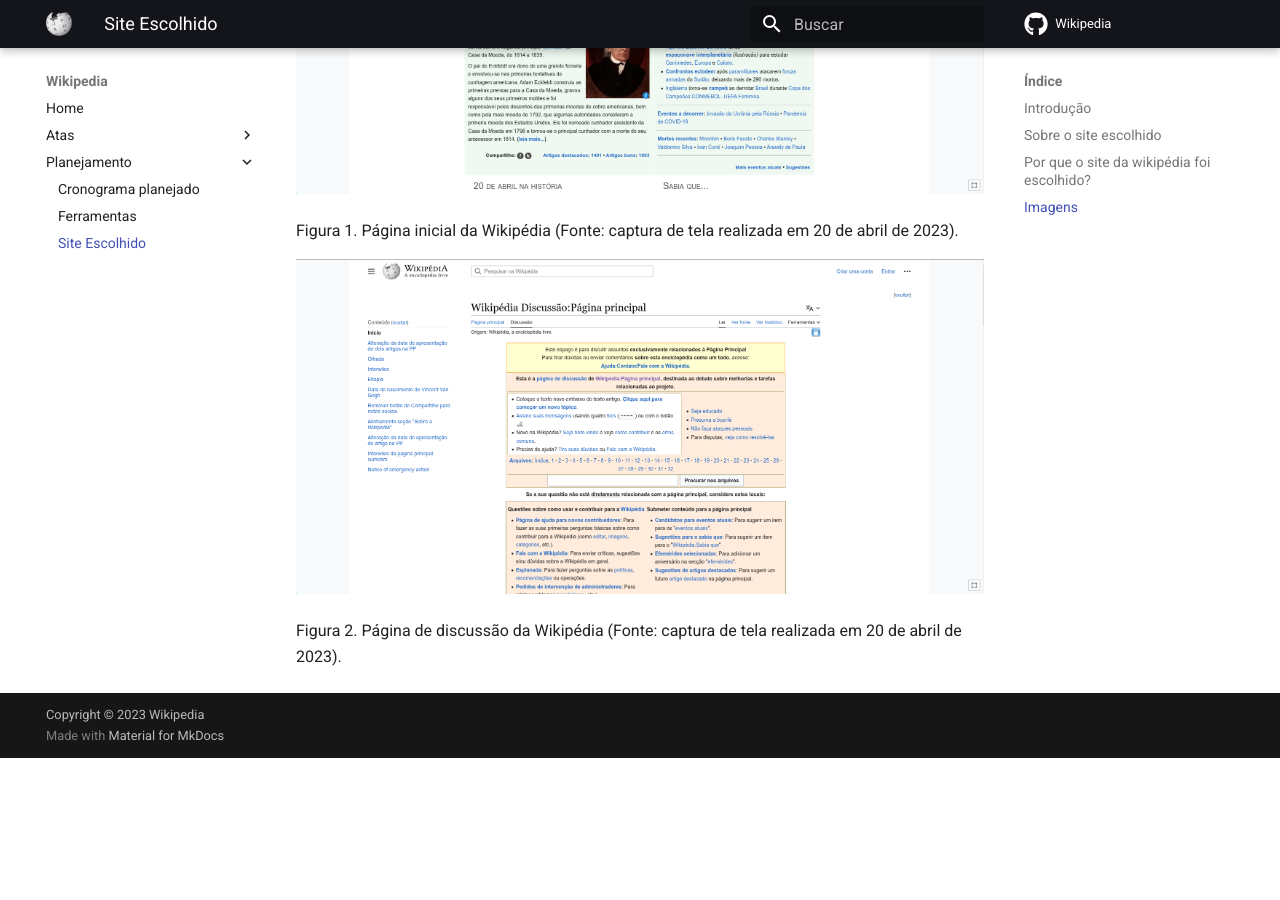
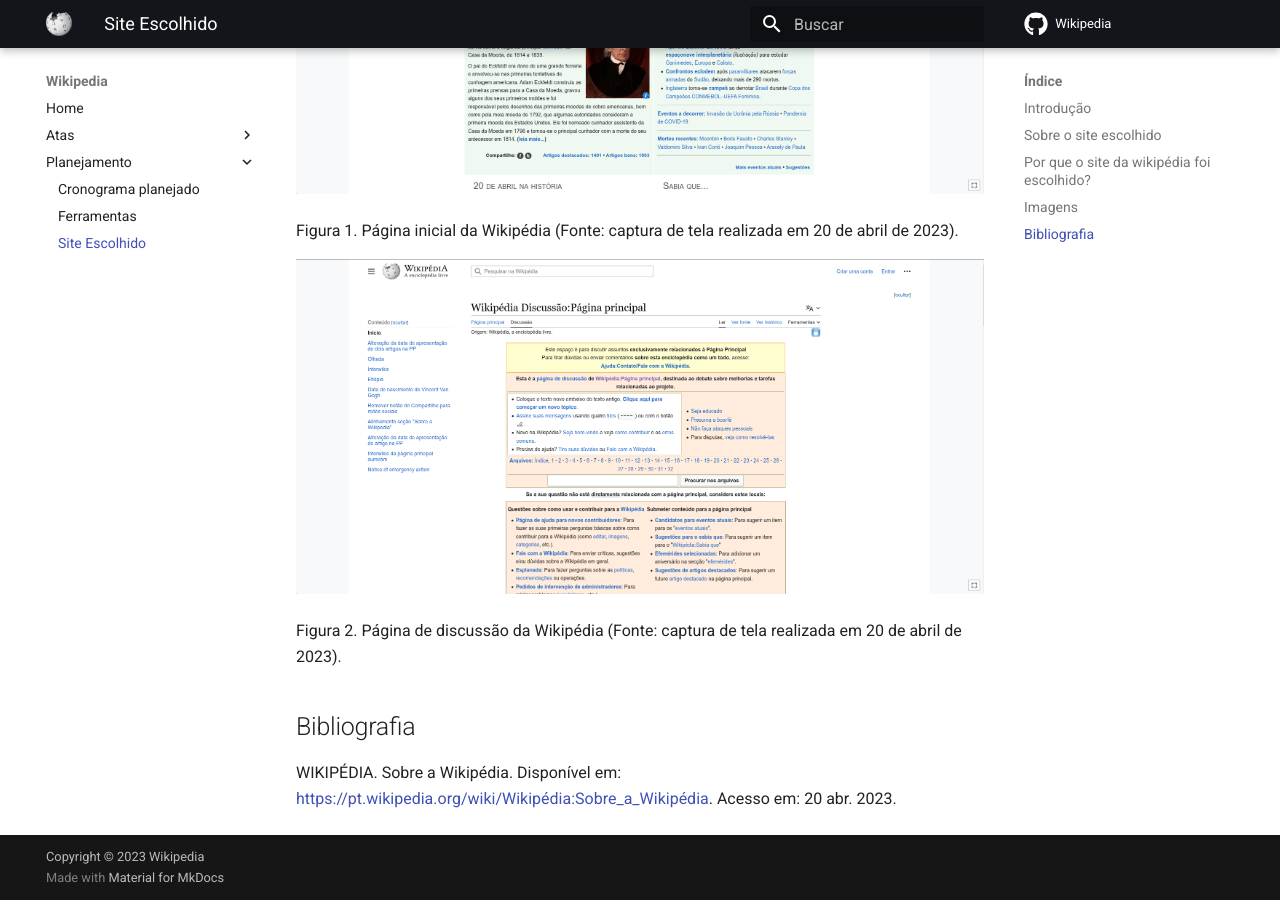
Before and after one commit to Interacao-Humano-Computador/2023.1-Wikipedia, an MkDocs documentation site: the page built from docs/planejamento/siteEscolhido.md, in a window 1280 px wide and 900 px high, scrolled down 1224 px. Built offline with MkDocs 1.6.1 and Material for MkDocs 9.7.7, drawn with Linux system fonts in a browser that asks for light colours; comment, search, counter and statistics services are not loaded; before the commit the page ends 1982 px from its top, so only the background shows below that.

Commit message:
adiciona bibliografia

```diff
--- a/docs/planejamento/siteEscolhido.md
+++ b/docs/planejamento/siteEscolhido.md
@@ -21,3 +21,7 @@
 ![Figura 2: Página de discussão da Wikipédia](../images/paginaDiscussaoWikipedia.png)
 
 Figura 2. Página de discussão da Wikipédia (Fonte: captura de tela realizada em 20 de abril de 2023).
+
+## Bibliografia
+
+WIKIPÉDIA. Sobre a Wikipédia. Disponível em: [https://pt.wikipedia.org/wiki/Wikipédia:Sobre_a_Wikipédia](https://pt.wikipedia.org/wiki/Wikip%C3%A9dia:Sobre_a_Wikip%C3%A9dia). Acesso em: 20 abr. 2023.
```
